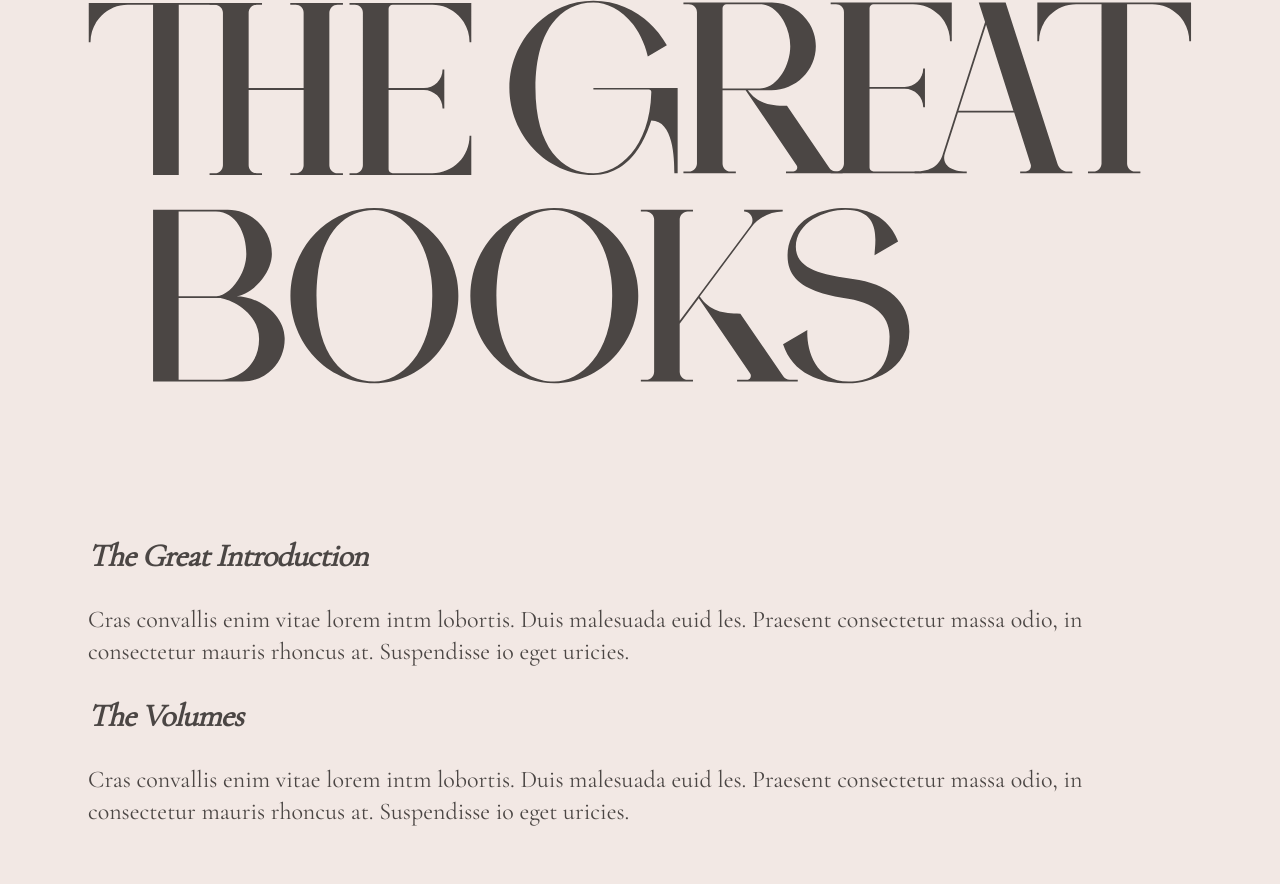
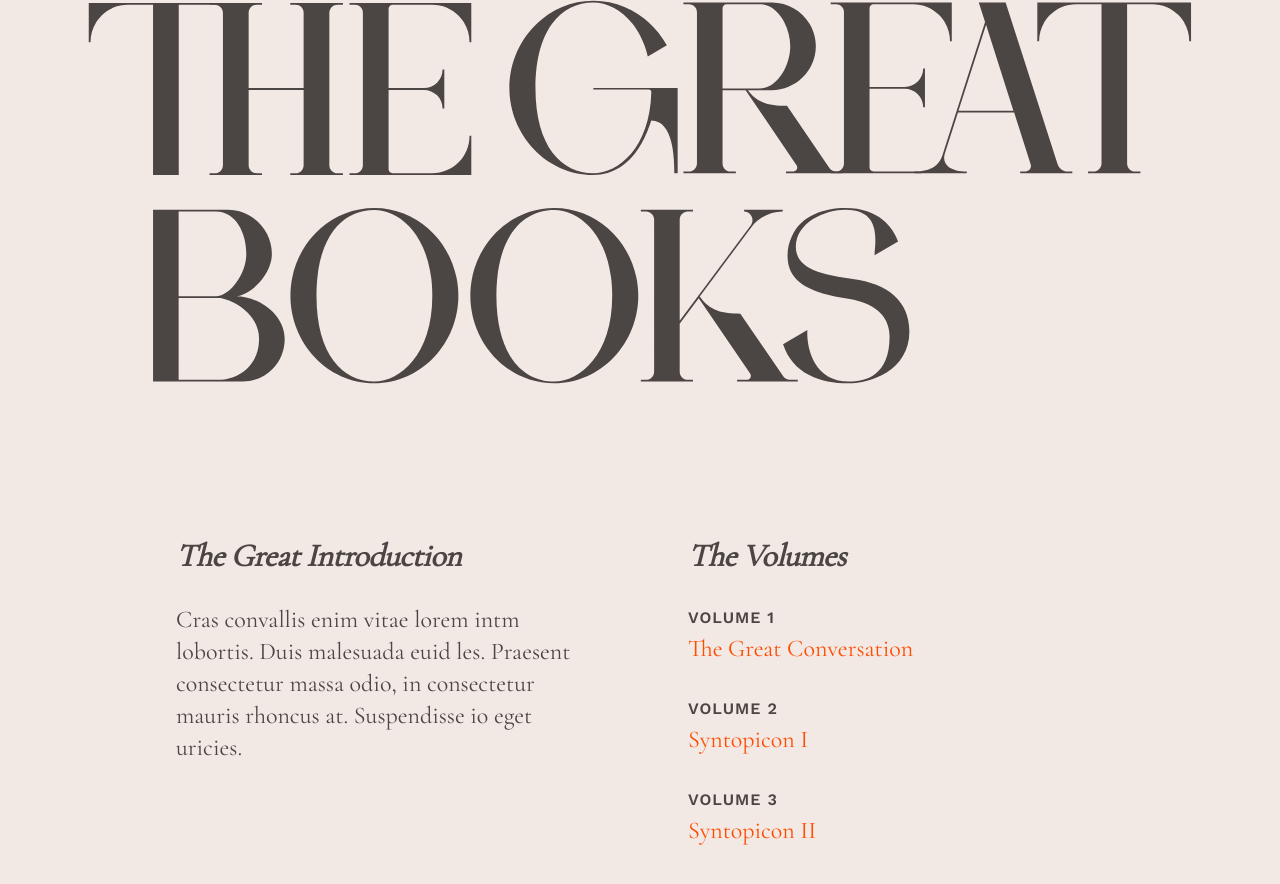
Before and after one commit to jedbridges/TGB, a plain HTML site: page docs/index.html in a window 1280 px wide. Shown: the part 232-1116 px from the top of the page. Before the commit the page ends 1084 px from the top, so only its background shows below. Drawn offline with nearby package versions, Linux system fonts and the light colour scheme.

Commit message:
flexbox implimentation for cols

```diff
--- a/docs/css/main.css
+++ b/docs/css/main.css
@@ -13,7 +13,7 @@ body {
   display: inlineblock;
 }
 
-.title {
+.wordmark {
   font-family: 'Cormorant Garamond', serif;
   font-style: italic;
   font-size: 24px;
@@ -24,20 +24,60 @@ body {
   float: left;
 }
 
+/* Index */
+
+.container {
+  Display:flex;
+  Flex-direction:horizontal;
+  margin-left: 88px;
+  margin-right: 88px;
+}
+
+article {
+  width: 464px;
+}
+
+#intro {
+  padding-right: 96px;
+}
+
+.volume {
+  padding-bottom: 16px
+}
+
+/* Typography */
+
 p {
   font-family: 'Cormorant Garamond', serif;
   font-size: 24px;
   color: #4B4644;
   line-height: 32px;
+  -webkit-font-smoothing: antialiased;
+}
+
+p.label {
+  font-family: 'Work Sans', sans-serif;
+  font-size: 16px;
+  color: #4B4644;
+  letter-spacing: 1px;
+  text-transform: uppercase;
+  line-height: 0px;
+  padding-top: 14px;
 }
 
 h3 {
   font-family: 'Cormorant Garamond', serif;
   font-style: italic;
   font-size: 32px;
-  letter-spacing: -.025em;
+  letter-spacing: -.017em;
   color: #4B4644;
   line-height: 32px;
+  -webkit-font-smoothing: antialiased;
+}
+
+li {
+  text-decoration: none;
+  list-style-type:none
   -webkit-font-smoothing: antialiased;
 }
 
@@ -48,9 +88,18 @@ li a {
   text-align: right;
   line-height: 32px;
   padding-right: 80px;
-  text-align: center;
   text-decoration: none;
   float: right;
+  -webkit-font-smoothing: antialiased;
+}
+
+a.title {
+  font-family: 'Cormorant Garamond', serif;
+  font-size: 24px;
+  font-style: normal;
+  color: #FF4C00;
+  -webkit-font-smoothing: antialiased;
+  text-decoration: none;
 }
 
 ul {
@@ -61,3 +110,7 @@ ul {
   padding-top: 120px;
   padding-bottom: 120px;
 }
+
+footer {
+  height: 120px;
+}
--- a/docs/index.html
+++ b/docs/index.html
@@ -9,8 +9,7 @@
 
         <link rel="apple-touch-icon" href="apple-touch-icon.png">
         <link href="https://fonts.googleapis.com/css?family=Cormorant+Garamond:400,400itallic" rel="stylesheet">
-        <!-- Place favicon.ico in the root directory -->
-
+        <link href="https://fonts.googleapis.com/css?family=Work+Sans:600&display=swap" rel="stylesheet">
         <link rel="stylesheet" href="css/normalize.css">
         <link rel="stylesheet" href="css/main.css">
         <script src="js/vendor/modernizr-2.8.3.min.js"></script>
@@ -18,33 +17,47 @@
     <body>
 
     <nav class="topnav">
-      <div class="title">
+      <div class="wordmark">
         The Great Books<br>of the Western World
       </div>
       <ul>
         <li>
-          <a>About</a>
+          <a href="">About</a>
         </li>
       </ul>
     </nav>
 
     <div class="masthead">
-      <img src="img/masthead.svg"/>
+      <img src="img/masthead.svg" alt="The Great Books"/>
     </div>
 
-    <article>
+    <div class="container">
+      <article id="intro">
         <h3>The Great Introduction</h3>
         <p>
           Cras convallis enim vitae lorem intm lobortis. Duis malesuada euid les. Praesent consectetur massa odio, in consectetur mauris rhoncus at. Suspendisse io eget uricies.
         </p>
       </article>
 
-    <article>
+      <article id="volumes">
         <h3> The Volumes</h3>
-      <p>
-        Cras convallis enim vitae lorem intm lobortis. Duis malesuada euid les. Praesent consectetur massa odio, in consectetur mauris rhoncus at. Suspendisse io eget uricies.
-      </p>
+          <div class="volume">
+              <p class="label">Volume 1</p>
+              <a class="title" href="">The Great Conversation</a>
+          </div>
+          <div class="volume">
+              <p class="label">Volume 2</p>
+              <a class="title" href="">Syntopicon I</a>
+          </div>
+          <div class="volume">
+              <p class="label">Volume 3</p>
+              <a class="title" href="">Syntopicon II</a>
+          </div>
       </article>
+    </div>
 
+      <footer>
+
+      </footer>
     </body>
 </html>
```
Lines whose indentation alone changed are shown as unchanged.
